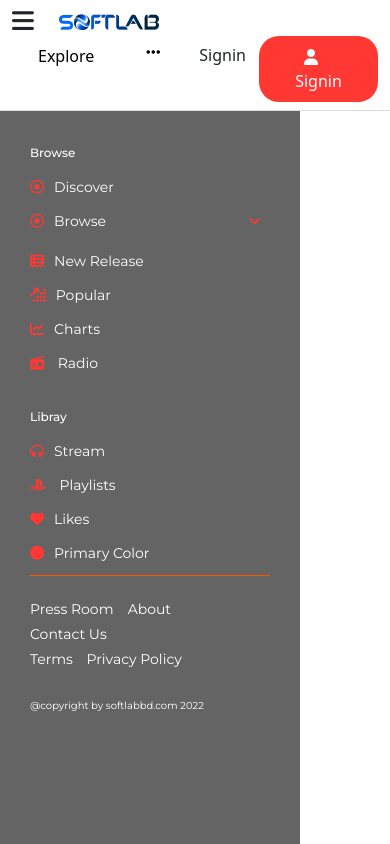
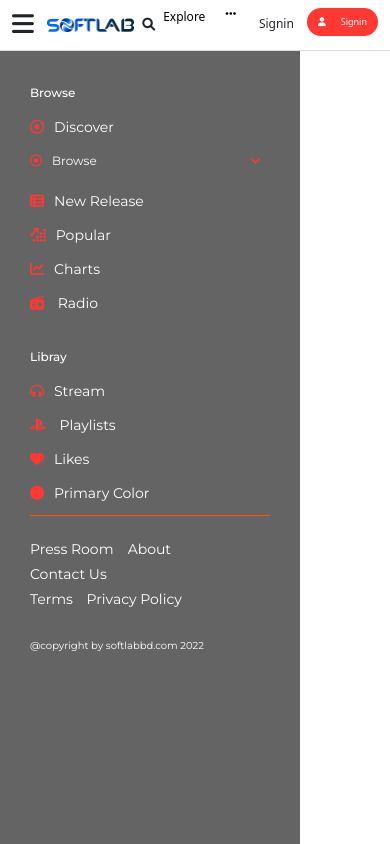
Before and after one commit to softlab2022/MusicPress, a PHP site: page / in a window 390 px wide. Run offline with PHP 8.4, Linux system fonts and the light colour scheme.

Commit message:
navbar change for mobile device

```diff
--- a/css/style.css
+++ b/css/style.css
@@ -282,10 +282,38 @@ h1, h2, h3, h4, h5, h6, p {
     display: flex;
   }
   .primary-menu .navbar-brand img {
-    width: 100px;
+    width: 87px;
+  }
+  .primary-menu .bars i {
+    margin-right: 13px;
   }
   nav .from1 .form-control {
     display: none;
+  }
+  .primary-menu .mega-menu {
+    width: 190px;
+    text-align: center;
+  }
+  .primary-menu .mega-menu2 {
+    width: 120px;
+  }
+  .nav-item .nav-link {
+    font-size: 12px;
+  }
+  .primary-menu .but2 .btn {
+    font-size: 9px;
+    padding: 6px 10px;
+  }
+  .primary-menu .but1 .btn {
+    font-size: 12px;
+  }
+  .nav-link {
+    padding: 0;
+  }
+  .primary-menu .from1 .btn {
+    right: -15px;
+    top: -17px;
+    font-size: 13px;
   }
 }
 
--- a/sass/component/_navbar.scss
+++ b/sass/component/_navbar.scss
@@ -220,10 +220,37 @@
         display: flex;
     }
     .primary-menu .navbar-brand img {
-        width: 100px;
+        width: 87px;
+    }
+    .primary-menu .bars i {
+        margin-right: 13px;
     }
     nav .from1 .form-control {
         display: none;
     }
-
+    .primary-menu .mega-menu {
+        width: 190px;
+        text-align: center;
+    }
+    .primary-menu .mega-menu2 {
+        width: 120px;
+    }
+    .nav-item .nav-link {
+        font-size: 12px;
+    }
+    .primary-menu .but2 .btn {
+        font-size: 9px;
+        padding: 6px 10px;
+    }
+    .primary-menu .but1 .btn {
+        font-size: 12px;
+    }
+    .nav-link {
+        padding: 0;
+    }
+    .primary-menu .from1 .btn {
+        right: -15px;
+        top: -17px;
+        font-size: 13px;
+    }
  }
```
